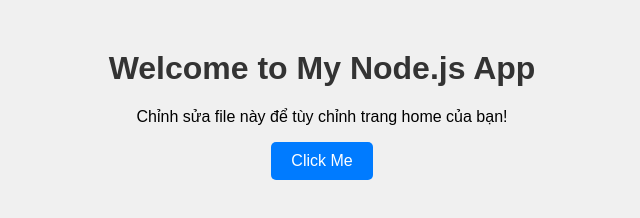
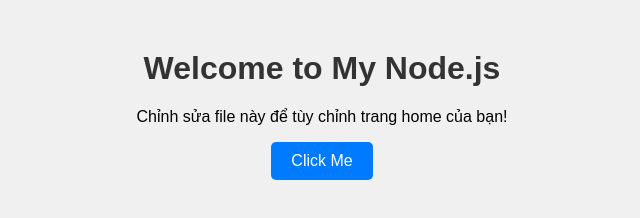
Before and after one commit to Vinhguy/BTL_CauHInhMang, a website: page public/index.html in a window 1280 px wide. Shown: the whole page, without its empty margins (318-958 px from the left). Drawn offline with Linux system fonts and the light colour scheme.

Commit message:
xoa chu app

```diff
--- a/public/index.html
+++ b/public/index.html
@@ -7,7 +7,7 @@
   <link rel="stylesheet" href="styles.css">
 </head>
 <body>
-  <h1>Welcome to My Node.js App</h1>
+  <h1>Welcome to My Node.js</h1>
   <p>Chỉnh sửa file này để tùy chỉnh trang home của bạn!</p>
   <button onclick="alert('Hello from JavaScript!v5')">Click Me</button>
   <script src="script.js"></script>
```
